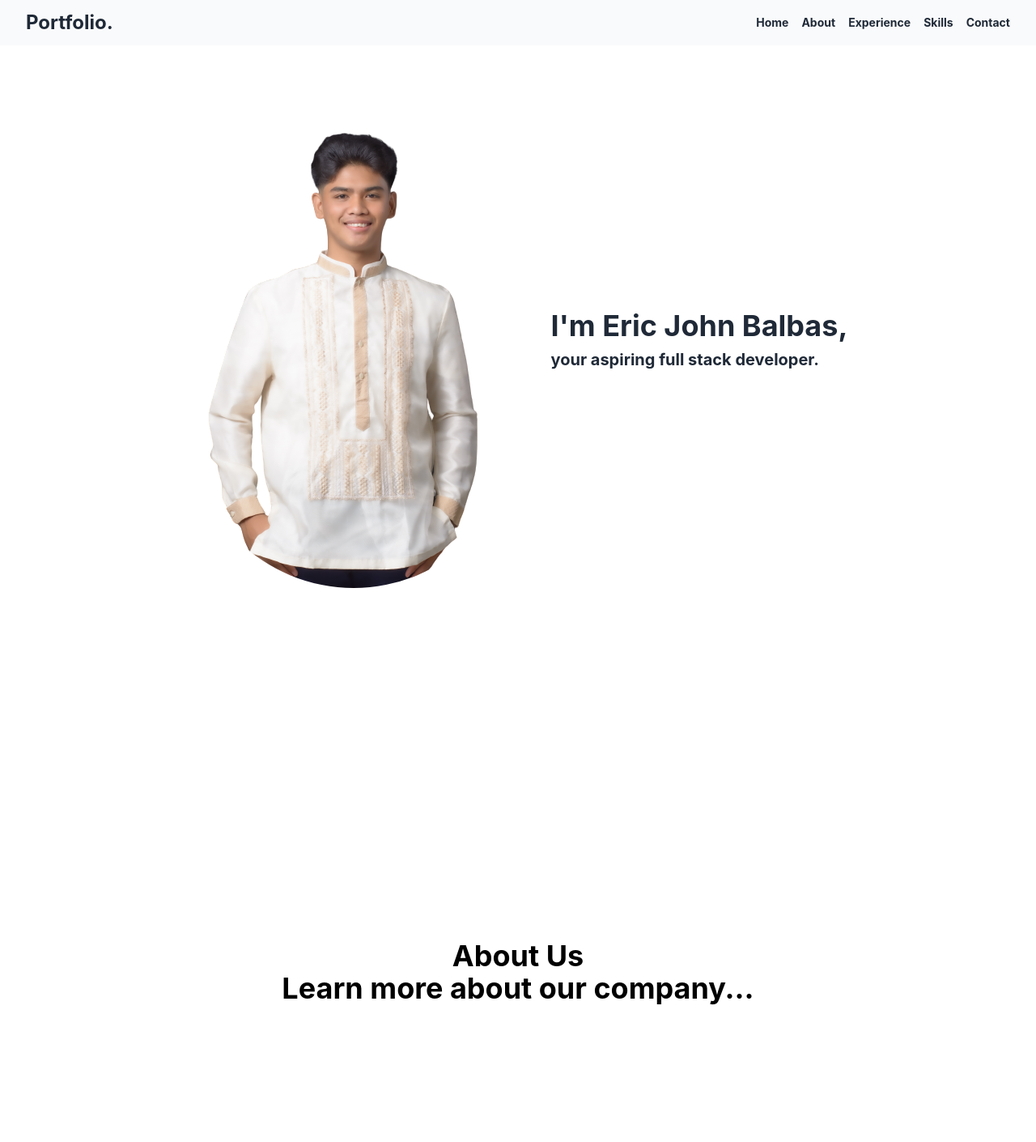
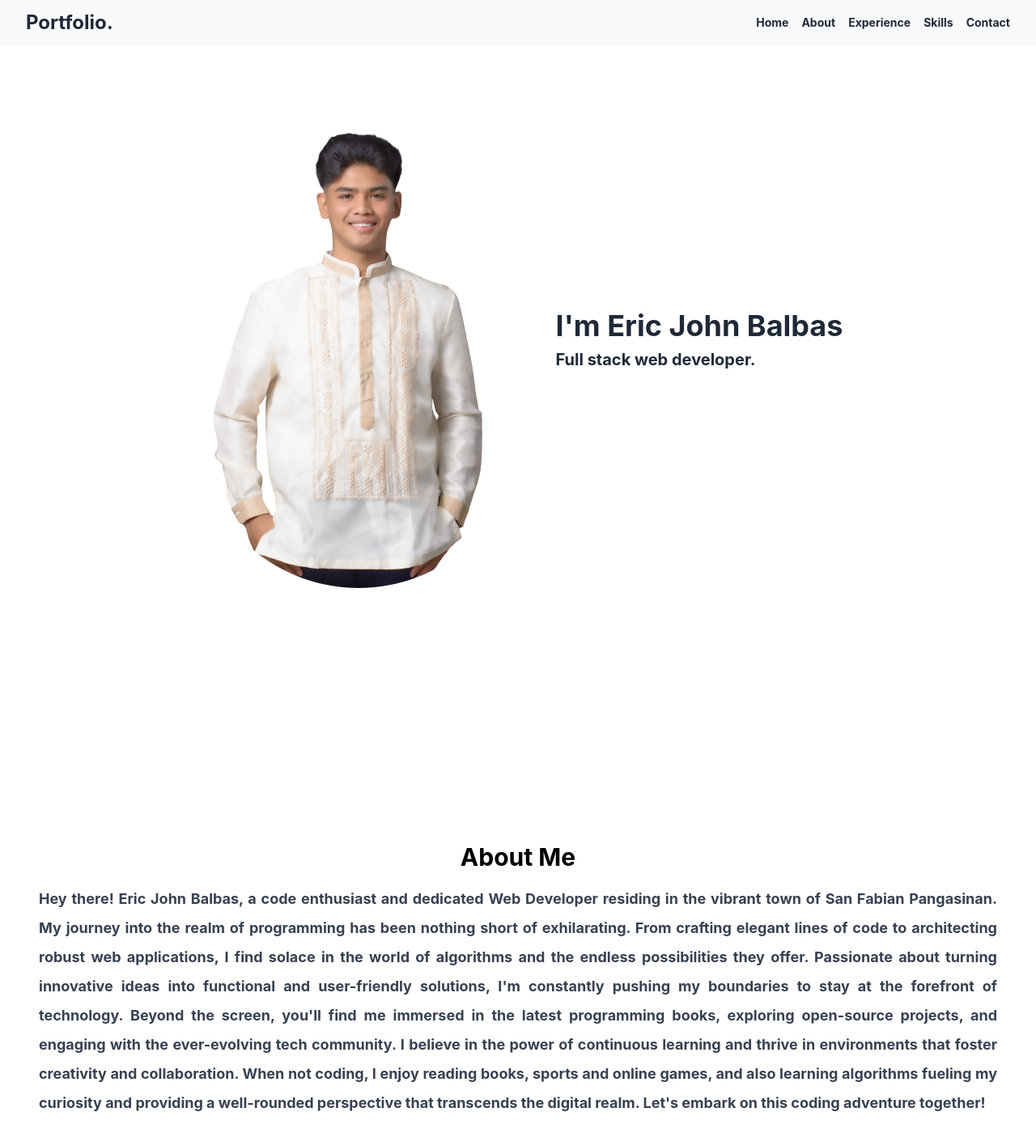
Before and after one commit to ericbalbas/react, a React (Create React App) app: page / in a window 1280 px wide. Shown: the top 1410 px of the page at 81% size. Built offline with nearby package versions, Linux system fonts and the light colour scheme.

Commit message:
Testing Again

```diff
--- a/public/index.html
+++ b/public/index.html
@@ -26,7 +26,7 @@
       work correctly both with client-side routing and a non-root public URL.
       Learn how to configure a non-root public URL by running `npm run build`.
     -->
-    <title>React App</title>
+    <title>Portfolio.</title>
   </head>
   <body>
     <noscript>You need to enable JavaScript to run this app.</noscript>
--- a/src/App.js
+++ b/src/App.js
@@ -1,9 +1,7 @@
 import React, {Component} from 'react';
-import Welcome from './components/Welcome';
-import Name from './components/Name';
 import Navbar from './components/Navbar';
-import Position from './components/Position';
 import Section from './components/Section';
+import Dropdown from './components/NavbarSimple';
 import './index.css';
 
 
--- a/src/components/Navbar.js
+++ b/src/components/Navbar.js
@@ -1,5 +1,6 @@
-import React, { Component } from 'react'
-import { Link } from 'react-scroll';
+import React, { useState, useEffect } from "react";
+import { Link } from "react-scroll";
+import Dropdown from "./NavbarSimple"; // Assume you have a DropdownMenu component
 
 const navigator = [
   { label: "Home", link: "home" },
@@ -9,14 +10,38 @@ const navigator = [
   { label: "Contact", link: "contact" },
 ];
 
-export class Navbar extends Component {
-  render() {
+const Navbar = () => {
+  const [isMobile, setIsMobile] = useState(false);
+
+  useEffect(() => {
+    const handleResize = () => {
+      const isPhoneSize = window.matchMedia("(max-width: 768px)").matches; // Adjust the breakpoint as needed
+      setIsMobile(isPhoneSize);
+
+    };
+
+    // Initial check on mount
+    handleResize();
+
+    // Listen for window resize events
+    window.addEventListener("resize", handleResize);
+
+    // Clean up the event listener on component unmount
+    return () => {
+      window.removeEventListener("resize", handleResize);
+    };
+  }, []);
+
   return (
     <nav className="bg-gray-50 px-8 py-3 fixed w-full top-0 z-10">
       <div className="container mx-auto flex justify-between items-center">
         <div className="text-gray-800 text-2xl font-bold hover:animate-bounce navigator me-2">
           Portfolio.
         </div>
+        <div className="links-container">
+          {isMobile ? (
+            <Dropdown navigator={navigator} />
+          ) : (
             <ul className="flex space-x-4 text-sm">
               {navigator.map((element, index) => (
                 <li key={index} className="text-gray-800">
@@ -24,7 +49,6 @@ export class Navbar extends Component {
                     to={element.link}
                     spy={true}
                     smooth={true}
-                  // offset={-70} // Adjust offset as needed to account for fixed navbar
                     duration={500}
                     className="hover:text-gray-500 navigator"
                   >
@@ -33,10 +57,11 @@ export class Navbar extends Component {
                 </li>
               ))}
             </ul>
+          )}
+        </div>
       </div>
     </nav>
   );
-  }
-}
+};
 
-export default Navbar
+export default Navbar;
--- /dev/null
+++ b/src/components/NavbarSimple.js
@@ -0,0 +1,43 @@
+// Dropdown.js
+import React, { useState } from "react";
+import { Link } from "react-scroll";
+import { Bars3Icon } from "@heroicons/react/24/outline";
+
+const Dropdown = ({ navigator }) => {
+  const [isOpen, setIsOpen] = useState(false);
+
+  const toggleDropdown = () => {
+    setIsOpen(!isOpen);
+  };
+
+  return (
+    <div className="relative inline-block text-left">
+      <button
+        onClick={toggleDropdown}
+        type="button"
+        className="inline-flex justify-center w-full rounded-md border border-gray-300 shadow-sm px-4 py-2 bg-white text-sm font-medium text-gray-700 hover:bg-gray-50 focus:outline-none focus:ring-2 focus:ring-offset-2 focus:ring-offset-gray-100 focus:ring-indigo-500"
+      >
+        <Bars3Icon className="h-5 w-5" />
+      </button>
+      {isOpen && (
+        <div className="origin-top-right absolute right-0 mt-2 w-56 rounded-md shadow-lg bg-white">
+          <div className="py-1">
+            {navigator.map((element, index) => (
+              <Link
+                to={element.link}
+                spy={true}
+                smooth={true}
+                duration={500}
+                className="block px-4 py-2 text-sm text-gray-700 hover:bg-gray-100 hover:text-gray-900"
+              >
+                {element.label}
+              </Link>
+            ))}
+          </div>
+        </div>
+      )}
+    </div>
+  );
+};
+
+export default Dropdown;
--- a/src/components/Section.js
+++ b/src/components/Section.js
@@ -1,45 +1,63 @@
 import React, { useEffect } from "react";
 import Typed from "typed.js";
 import myPicture from "../assets/me2.png";
+import AOS from 'aos';
+import 'aos/dist/aos.css'; // Import the AOS styles
 
 const Section = () => {
   useEffect(() => {
-    // Initialize Typed.js for h1 element
-    const typedH1 = new Typed("#typed-h1", {
-      strings: ["I'm Eric John Balbas,"],
-      typeSpeed: 50,
-      showCursor: false,
-    });
+    // // Initialize Typed.js for h1 element
+    // const typedH1 = new Typed("#typed-h1", {
+    //   strings: ["I'm Eric John Balbas,"],
+    //   typeSpeed: 50,
+    //   showCursor: false,
+    // });
 
-    // Initialize Typed.js for p element
-    const typedP = new Typed("#typed-p", {
-      strings: ["your aspiring full stack developer."],
-      typeSpeed: 50,
-      showCursor: false,
-    });
+    // // Initialize Typed.js for p element
+    // const typedP = new Typed("#typed-p", {
+    //   strings: [Full stack web developer."],
+    //   typeSpeed: 50,
+    //   showCursor: false,
+    // });
+
+    AOS.init();
 
     // Clean up Typed instances on unmount
-    return () => {
-      typedH1.destroy();
-      typedP.destroy();
-    };
+    // return () => {
+    //   typedH1.destroy();
+    //   typedP.destroy();
+    // };
   }, []);
 
   return (
     <>
+      {/**Section 1: Home Page */}
       <section
         id="home"
         className="h-screen flex items-center justify-center text-white"
       >
-        <div className="container mt-10 flex justify-center items-center">
+        <div
+          className="container mt-10 flex justify-center items-center"
+          data-aos="fade-up"
+        >
           <img
             src={myPicture}
             alt="Your Name"
-            className="w-120 h-100 object-cover rounded-full mr-10"
+            className="w-100 h-100 object-cover rounded-full mr-10"
+            data-aos="fade-up-left"
+            data-aos-delay="600"
           />
-          <div className="text-left text-gray-800 profile">
-            <h1 id="typed-h1" className="text-4xl font-bold mb-2"></h1>
-            <p id="typed-p" className="text-xl"></p>
+          <div
+            className="text-left text-gray-800 profile"
+            data-aos="fade-down-right"
+            data-aos-delay="600"
+          >
+            <h1 id="typed-h1" className="text-4xl font-bold mb-2">
+              I'm Eric John Balbas
+            </h1>
+            <p id="typed-p" className="text-xl">
+              Full stack web developer.
+            </p>
           </div>
         </div>
       </section>
@@ -48,10 +66,46 @@ const Section = () => {
       {/* Section 2: About Us */}
       <section
         id="about"
-        className="h-screen flex flex-col justify-center items-center text-center"
+        className="h-screen flex flex-col justify-center items-center text-center "
       >
-        <h2 className="text-4xl font-bold">About Us</h2>
-        <p>Learn more about our company...</p>
+        <div className="container mt-5 px-12 py-12">
+          <div className="text-center">
+            <h2
+              className="text-3xl font-bold mb-4"
+              data-aos="fade-up"
+              data-aos-delay="400"
+            >
+              About Me
+            </h2>
+            <p
+              className="text-lg text-gray-700 text-justify leading-loose"
+              id="aboutMe"
+              data-aos="fade-left"
+              data-aos-delay="600"
+            >
+              Hey there! Eric John Balbas, a code enthusiast and dedicated Web
+              Developer residing in the vibrant town of San Fabian Pangasinan.
+              My journey into the realm of programming has been nothing short of
+              exhilarating. From crafting elegant lines of code to architecting
+              robust web applications, I find solace in the world of algorithms
+              and the endless possibilities they offer. Passionate about turning
+              innovative ideas into functional and user-friendly solutions, I'm
+              constantly pushing my boundaries to stay at the forefront of
+              technology. Beyond the screen, you'll find me immersed in the
+              latest programming books, exploring open-source projects, and
+              engaging with the ever-evolving tech community. I believe in the
+              power of continuous learning and thrive in environments that
+              foster creativity and collaboration. When not coding, I enjoy
+              reading books, sports and online games, and also learning
+              algorithms fueling my curiosity and providing a well-rounded
+              perspective that transcends the digital realm. Let's embark on
+              this coding adventure together!
+            </p>
+
+            {/* Add more content as needed, such as skills, education, etc. */}
+            {/* Add more sections like education, work experience, etc. */}
+          </div>
+        </div>
       </section>
 
       {/* Section 3: Experience */}
--- a/src/index.css
+++ b/src/index.css
@@ -44,4 +44,8 @@ code {
     font-size: .8rem!important;
     padding: 0;
   }
+
+  #aboutMe{
+    font-size: small;
+  }
 }
```
Also changed, not shown: package.json (+9 -2 lines), 1 other file (tests, documents, lock files or other folders). Lines whose indentation alone changed are shown as unchanged.
